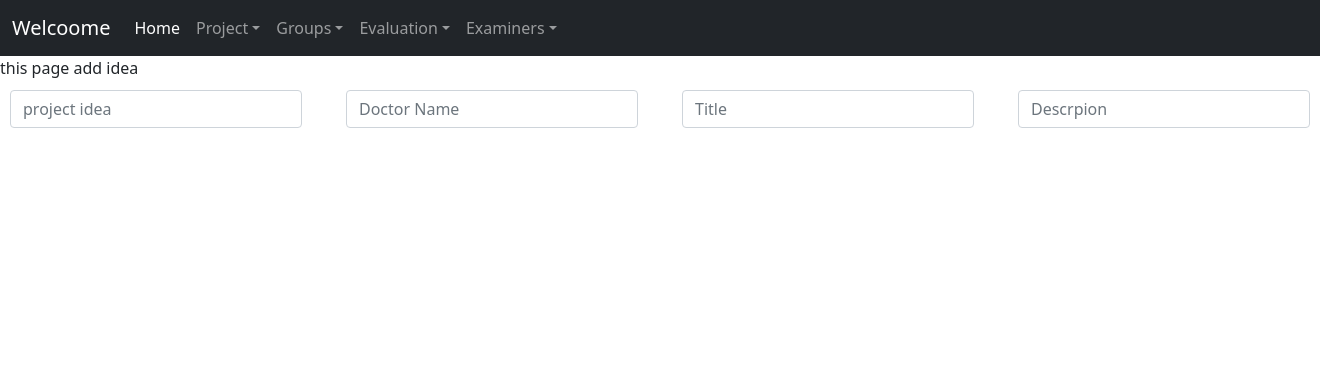
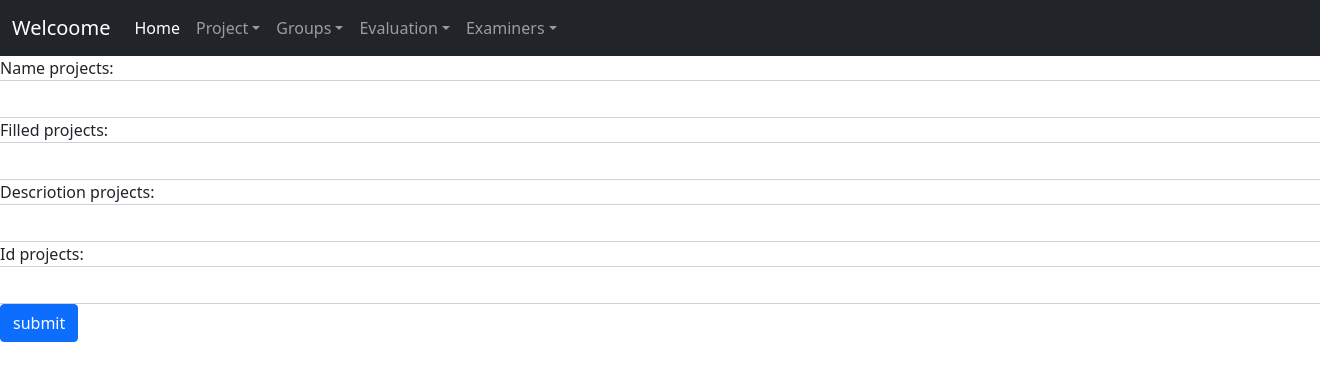
Before and after one commit to NUOIF/final-project, a Django app: page /committee_add_idea in a window 1320 px wide; the page is wider, and only the part inside the window is pictured. Shown: the top 381 px of that part. Run offline with Django 3.2, Linux system fonts and the light colour scheme; some libraries are stand-ins or nearby versions.

Commit message:
my aupdate

```diff
--- a/login/views.py
+++ b/login/views.py
@@ -1,6 +1,7 @@
 from django.shortcuts import render
 from django.contrib import messages
 from .models import Doctors,CommitteesCharis,Students,Groups
+from projects.forms import Add_Idea
 # Create your views here.
 
 def login(request):
@@ -22,7 +23,19 @@
 
 
 def committee_add_idea(request):
-    return render(request, 'pages_Committee/add_idea.html')
+    if request.method =='POST':
+        Idea = Add_Idea(request.POST)
+        if Idea.is_valid():
+            Idea.save()
+
+
+
+    context={
+        'from':Add_Idea(),
+    }
+
+
+    return render(request, 'pages_Committee/add_idea.html',context)
 
 
 
@@ -46,22 +59,19 @@
     return render(request, 'pages_Committee/Add_doctor_To_groups.html', context)
 
 def Add_CRN(request):
-        context={
-                'doctor':Doctors.objects.all(),
-                'groub':Groups.objects.all(),
+    # if request.method == 'POST':
+    #     addCRN= Groups(request.POST)
+    #     if addCRN.is_valid():
+    #         addCRN.save()
 
-        }
-
-
-        return render(request, 'pages_Committee/Add_CRN.html',context)
-
-
-
-
-
-
-
-
+    context={
+            'doctor':Doctors.objects.all(),
+            'groub':Groups.objects.all(),
+            }
+    #     addcrn= request.POST['addcrn']
+    #     groups=Groups(addcrn=name_groups)
+    #     groub.save()
+    return render(request, 'pages_Committee/Add_CRN.html',context)
 
 
 
--- /dev/null
+++ b/projects/forms.py
@@ -0,0 +1,13 @@
+from django import forms
+from .models import Projects
+class Add_Idea(forms.ModelForm):
+    class Meta:
+        model =Projects
+        fields=['name_projects','filled_projects','descriotion_projects','id_projects']
+
+        widgets ={
+            'name_projects':forms.TextInput(attrs={'class':'form-control'}),
+            'filled_projects':forms.TextInput(attrs={'class':'form-control'}),
+            'descriotion_projects':forms.TextInput(attrs={'class':'form-control'}),
+            'id_projects':forms.NumberInput(attrs={'class':'form-control'}),
+        }
--- a/projects/models.py
+++ b/projects/models.py
@@ -3,10 +3,12 @@
 # Create your models here.
 
 class Projects(models.Model):
-    id_projects = models.IntegerField(db_column='id_Projects', primary_key=True)  # Field name made lowercase.
+    id_projects = models.IntegerField(db_column='id_Projects', primary_key=True,default='')  # Field name made lowercase.
     name_projects = models.CharField(max_length=45, blank=True, null=True)
     filled_projects = models.CharField(max_length=45, blank=True, null=True)
     descriotion_projects = models.CharField(max_length=45, blank=True, null=True)
+    name_doctor = models.CharField(max_length=45, blank=True, null=True)
+    files =models.FileField(upload_to='documents', null=True, blank=True)
     id_groups_fk = models.ForeignKey(Groups, models.DO_NOTHING, db_column='id_Groups_fk', blank=True, null=True)  # Field name made lowercase.
     def __str__(self):
         return str(self.id_projects)
--- a/templates/pages_Committee/add_idea.html
+++ b/templates/pages_Committee/add_idea.html
@@ -9,32 +9,25 @@
   <meta charset="UTF-8">
   <meta http-equiv="X-UA-Compatible" content="IE=edge">
   <meta name="viewport" content="width=device-width, initial-scale=1.0">
-  <title>Document</title>
-  <style>
-    .col{
-      margin:10px;
-    }
+  <title></title>
 
-  </style>
 </head>
 <body>
-  <h>this page add idea</h>
 
-<div class="row">
-    <div class="col">
-      <input type="text" class="form-control" placeholder="project idea" aria-label="project idea">
+<form method="POST" enctype="multipart/form-data">
+{% csrf_token %}
+  <div class="row">
+  {{from}}
+
+  </div>
+
+
+  <div class="card-foter">
+    <button type="submit" class="btn btn-primary">submit</button>
     </div>
-    <div class="col">
-      <input type="text" class="form-control" placeholder="Doctor Name" aria-label="Doctor Name">
-    </div>
-    <div class="col">
-      <input type="text" class="form-control" placeholder="Title" aria-label="Title">
-    </div>
-    <div class="col">
-      <input type="text" class="form-control" placeholder="Descrpion" aria-label="Descrpion">
-    </div>
-    <div></div>
-</div>
+
+
+</form>
 
 </body>
 </html>
```
Also changed, not shown: templates/pages_Committee/Add_CRN.html (+102 -38 lines), projects/migrations/0001_initial.py, theProject/settings.py (line endings or trailing spaces).
